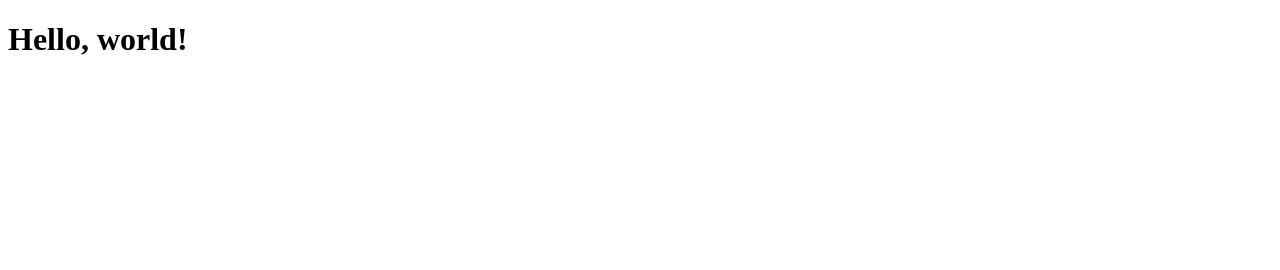
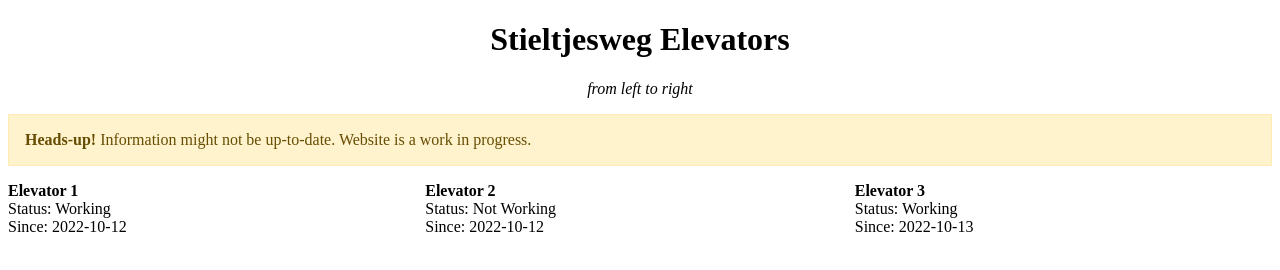
Before and after one commit to stieltjescode/elevators, a plain HTML site: page index.html in a window 1280 px wide. Drawn offline with Linux system fonts and the light colour scheme.

Commit message:
Update index.html

```diff
--- a/index.html
+++ b/index.html
@@ -4,8 +4,38 @@
     <meta charset="utf-8">
     <meta name="viewport" content="width=device-width, initial-scale=1">
     <title>Stieltjesweg - Elevators</title>
+    <style>
+      .alert {
+        padding: 1rem;
+        background-color: rgb(255, 243, 205);
+        border: 1px solid rgb(255, 236, 181);
+        color: rgb(102, 77, 3);
+      }
+      .grid-container {
+        display: grid;
+        grid-template-columns: auto auto auto;
+      }
+      .grid-item {}
+    </style>
   </head>
   <body>
-    <h1>Hello, world!</h1>
+    <center>
+      <h1>Stieltjesweg Elevators</h1>
+      <p><i>from left to right</i></p>
+    </center>
+    <div class="alert">
+      <strong>Heads-up!</strong> Information might not be up-to-date. Website is a work in progress.
+    </div>
+    <div class="grid-container">
+      <div class="grid-item">
+        <p><b>Elevator 1</b><br/>Status: Working<br/>Since: 2022-10-12</p>
+      </div>
+      <div class="grid-item">
+        <p><b>Elevator 2</b><br/>Status: Not Working<br/>Since: 2022-10-12</p>
+      </div>
+      <div class="grid-item">
+        <p><b>Elevator 3</b><br/>Status: Working<br/>Since: 2022-10-13</p>
+      </div>
+    </div>
   </body>
 </html>
```
